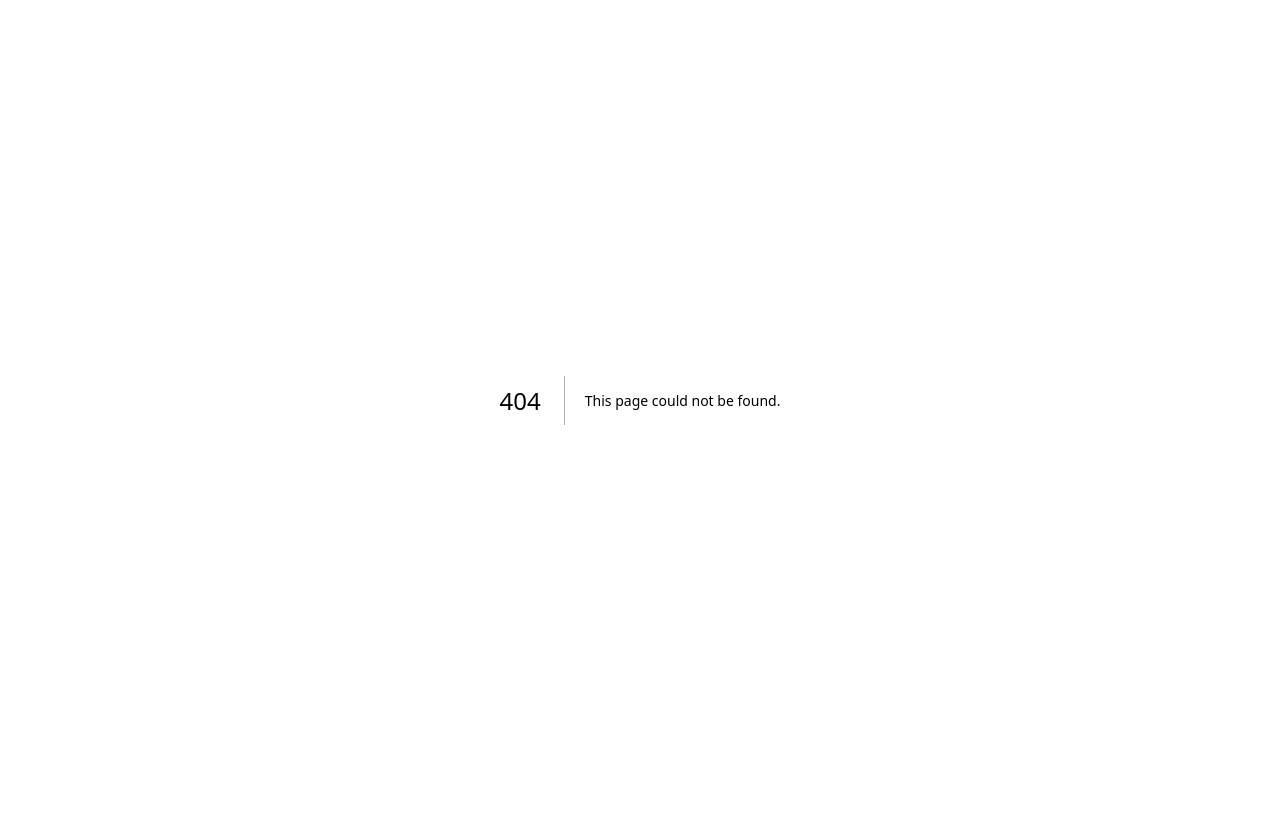
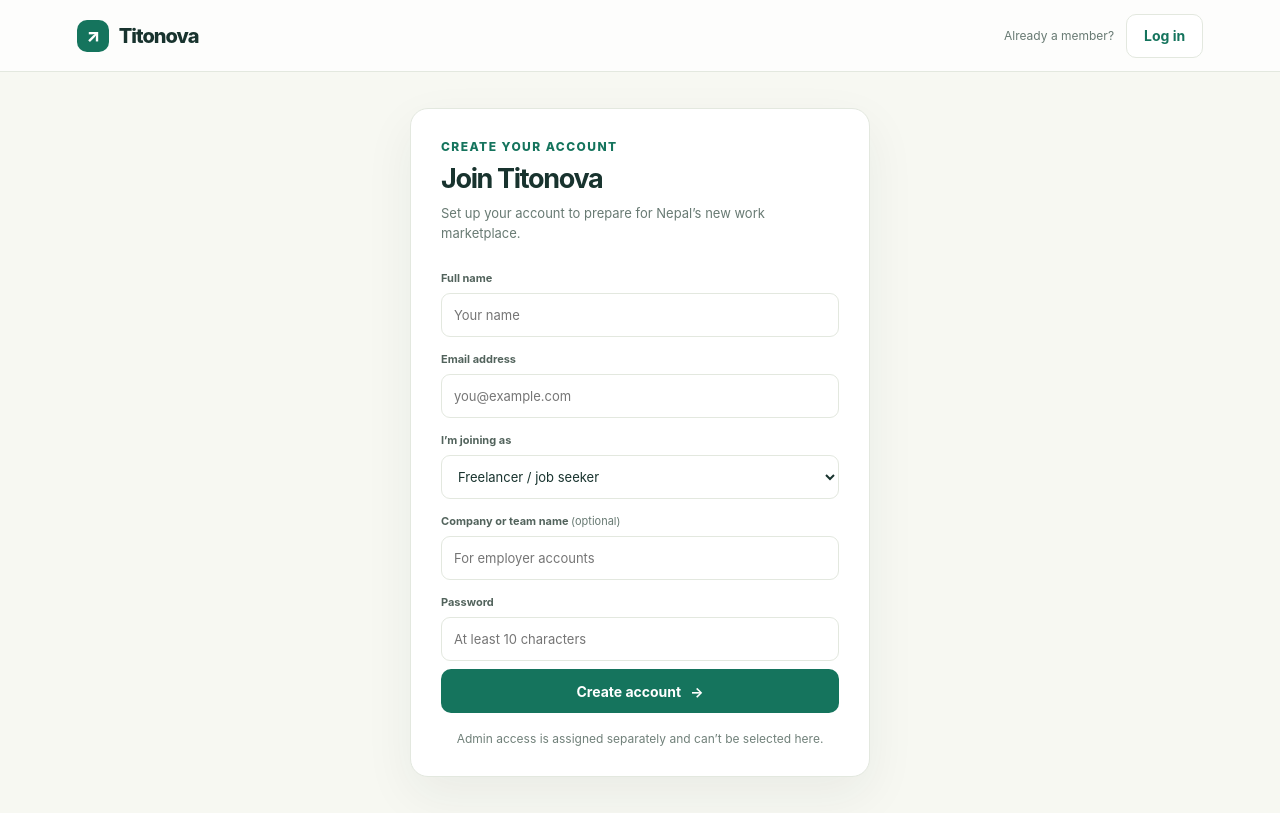
Before and after one commit to nepalstore12131-maker/TiToNova, a Next.js app in the folder marketplace/: page /signup in a window 1280 px wide. Before the commit this address had no page. Built offline with nearby package versions, Linux system fonts and the light colour scheme.

Commit message:
Add marketplace/src/app/signup/page.tsx

```diff
--- /dev/null
+++ b/marketplace/src/app/signup/page.tsx
@@ -0,0 +1,32 @@
+import Link from "next/link";
+import { signUp } from "@/app/auth/actions";
+
+type Props = { searchParams: Promise<Record<string, string | string[] | undefined>> };
+
+export default async function SignupPage({ searchParams }: Props) {
+  const params = await searchParams;
+  const requestedRole = Array.isArray(params.role) ? params.role[0] : params.role;
+  const role = requestedRole === "employer" ? "employer" : "freelancer";
+  const error = Array.isArray(params.error) ? params.error[0] : params.error;
+  const success = Array.isArray(params.success) ? params.success[0] : params.success;
+
+  return <div className="page-shell">
+    <header className="site-header"><Link className="brand" href="/"><span className="brand-mark">↗</span> Titonova</Link><div className="nav-actions"><span style={{ color: "var(--muted)", fontSize: 12 }}>Already a member?</span><Link className="button secondary" href="/login">Log in</Link></div></header>
+    <main className="auth-wrap"><section className="auth-card">
+      <div className="eyebrow">Create your account</div><h1>Join Titonova</h1><p className="auth-copy">Set up your account to prepare for Nepal’s new work marketplace.</p>
+      {error === "setup" && <div className="setup-alert">Account services are being connected. Please try again later.</div>}
+      {error === "invalid" && <div className="form-alert">Check your details. Use a valid email, choose an account type, and use a password with at least 10 characters.</div>}
+      {error === "signup" && <div className="form-alert">We couldn’t create that account. The email may already be registered; try logging in.</div>}
+      {success === "check-email" && <div className="setup-alert">Check your email for a confirmation link. After confirming, you can sign in here.</div>}
+      <form action={signUp} className="auth-form">
+        <label htmlFor="full_name">Full name</label><input id="full_name" name="full_name" autoComplete="name" required maxLength={80} placeholder="Your name" />
+        <label htmlFor="email">Email address</label><input id="email" name="email" type="email" autoComplete="email" required placeholder="you@example.com" />
+        <label htmlFor="account_type">I’m joining as</label><select id="account_type" name="account_type" defaultValue={role}><option value="freelancer">Freelancer / job seeker</option><option value="employer">Employer / hiring team</option></select>
+        <label htmlFor="company_name">Company or team name <span style={{ color: "var(--muted)", fontWeight: 400 }}>(optional)</span></label><input id="company_name" name="company_name" autoComplete="organization" maxLength={120} placeholder="For employer accounts" />
+        <label htmlFor="password">Password</label><input id="password" name="password" type="password" autoComplete="new-password" minLength={10} required placeholder="At least 10 characters" />
+        <button className="button full" type="submit">Create account <span aria-hidden="true">→</span></button>
+      </form>
+      <p className="auth-footer">Admin access is assigned separately and can’t be selected here.</p>
+    </section></main>
+  </div>;
+}
```
